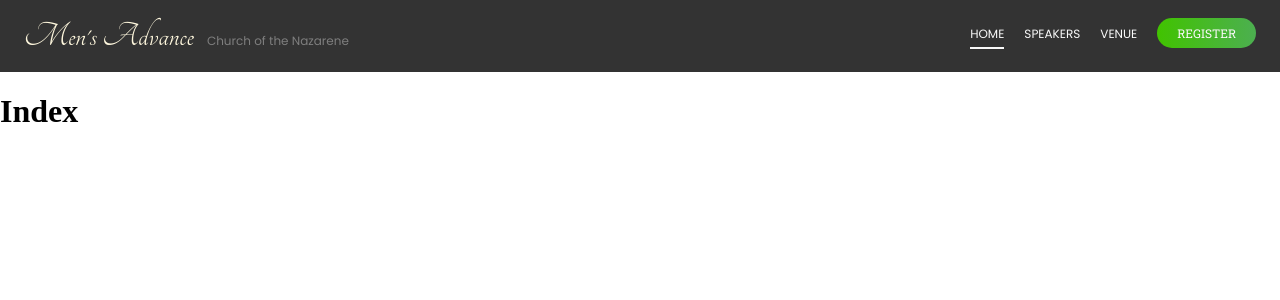
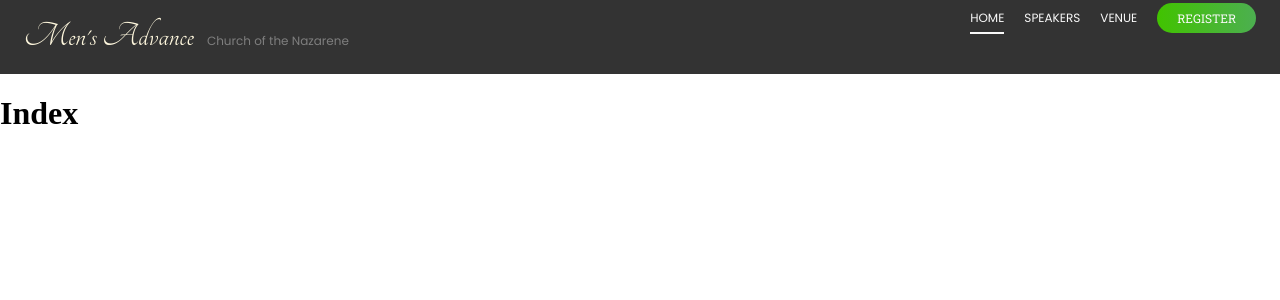
Before and after one commit to juliancoleman/mens-advance, a Jekyll site: the page built from index.html, in a window 1280 px wide. Shown: the top 300 px of the page. Built offline with Jekyll 4.4.1, drawn with Linux system fonts in a browser that asks for light colours.

Commit message:
horizontally aligns links in the navbar

```diff
--- a/_sass/components/header.scss
+++ b/_sass/components/header.scss
@@ -6,6 +6,7 @@
 
   div {
     display: inline-block;
+    height: 38px;
   }
 
   .logo {
@@ -30,12 +31,15 @@
     font-family: $poppins;
     font-size: 0.75rem;
 
+    display: inline-block;
     margin-left: 8px;
     margin-right: 8px;
     padding: 7px 0;
     position: relative;
     text-decoration: none;
     text-transform: uppercase;
+    top: 50%;
+    transform: translateY(-50%);
 
     &:not(.register-button) {
       &::after {
```
